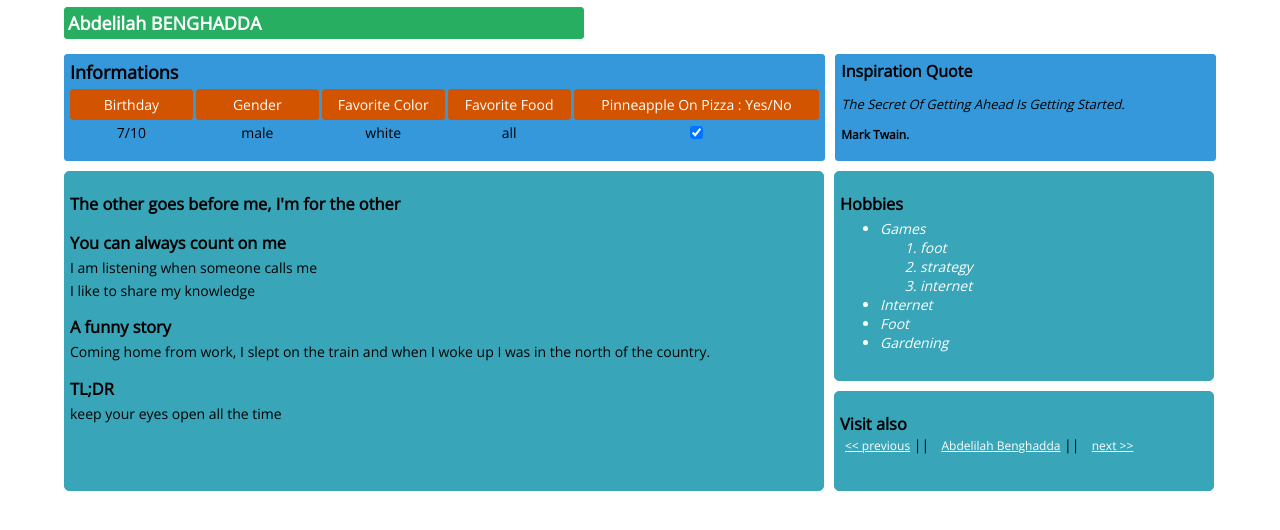
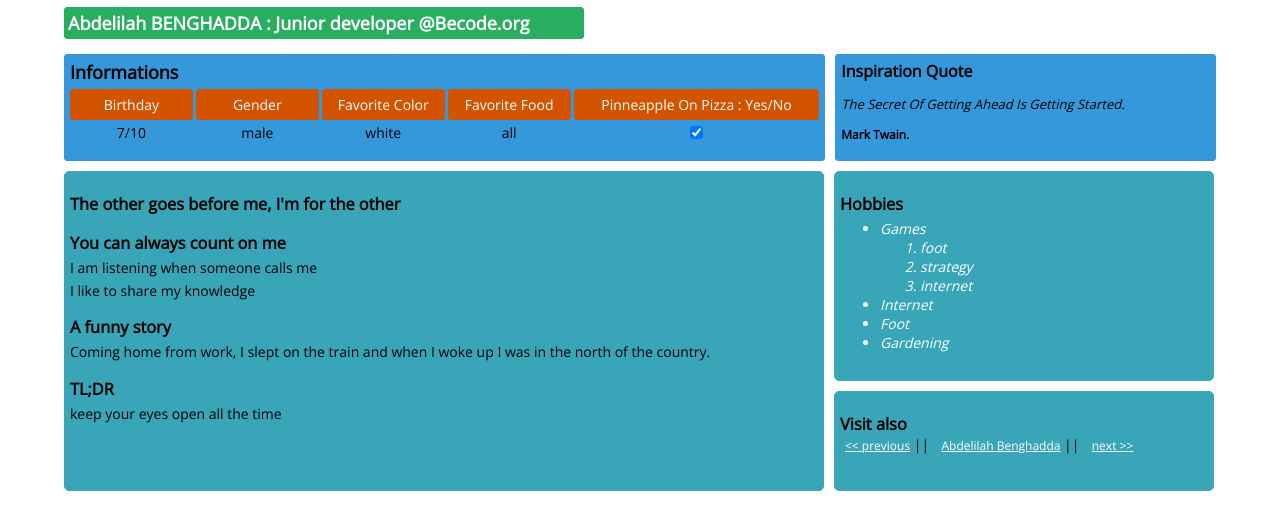
Before and after one commit to abb-becode/markdown-warmup-html, a plain HTML site: page index-2.html in a window 1280 px wide. Drawn offline with nearby package versions, Linux system fonts and the light colour scheme.

Commit message:
Update index-2.html

```diff
--- a/index-2.html
+++ b/index-2.html
@@ -7,7 +7,7 @@
     </head>
     <body>
         <div class="wrapper-h">
-            <div class="header">Abdelilah BENGHADDA</div>
+            <div class="header">Abdelilah BENGHADDA : Junior developer @Becode.org</div>
         </div>
         <div class="wrapper-iq">
             <div class="box-i">
```
